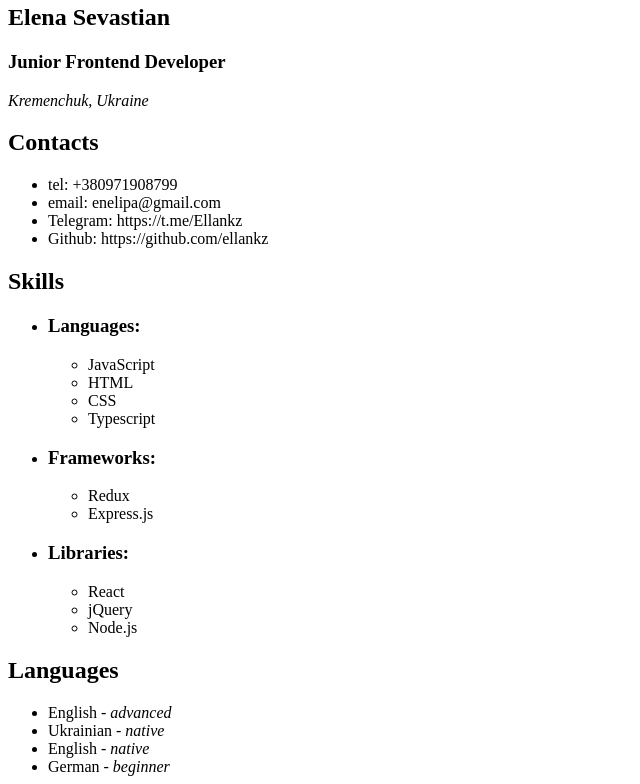
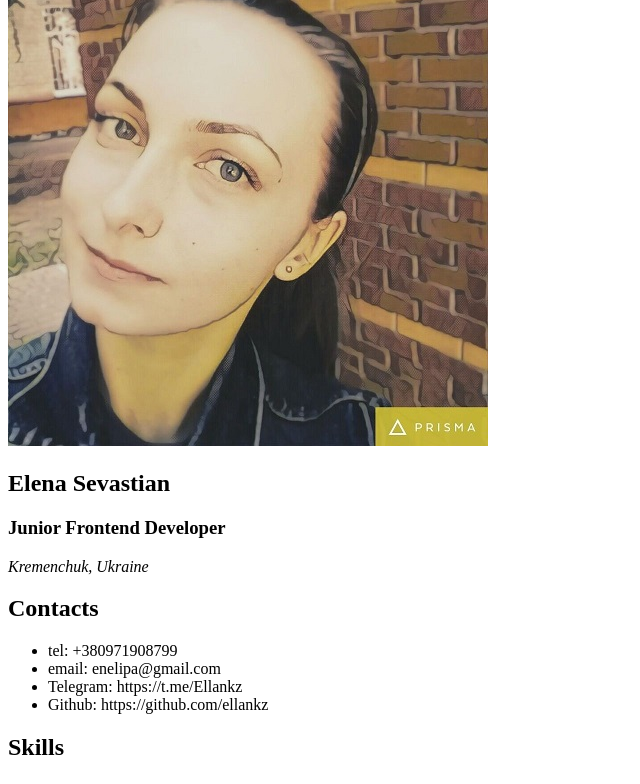
Before and after one commit to ellankz/rsschool-cv, a plain HTML site: page index.html in a window 1280 px wide. Shown: the part 42-826 px from the top of the page, without its empty margins (0-640 px from the left). Drawn offline with Linux system fonts and the light colour scheme.

Commit message:
feat: add photo

```diff
--- a/index.html
+++ b/index.html
@@ -9,7 +9,7 @@
     <div class="container">
       <aside>
         <div class="person">
-          <img src="images/company-logo.png" alt="Company" />
+          <img src="img/photo.jpg" alt="Elena Sevastian" />
           <h1>Elena Sevastian</h1>
           <h3>Junior Frontend Developer</h3>
           <em class="location">Kremenchuk, Ukraine</em>
```
Also changed, not shown: img/photo.jpg (added).
